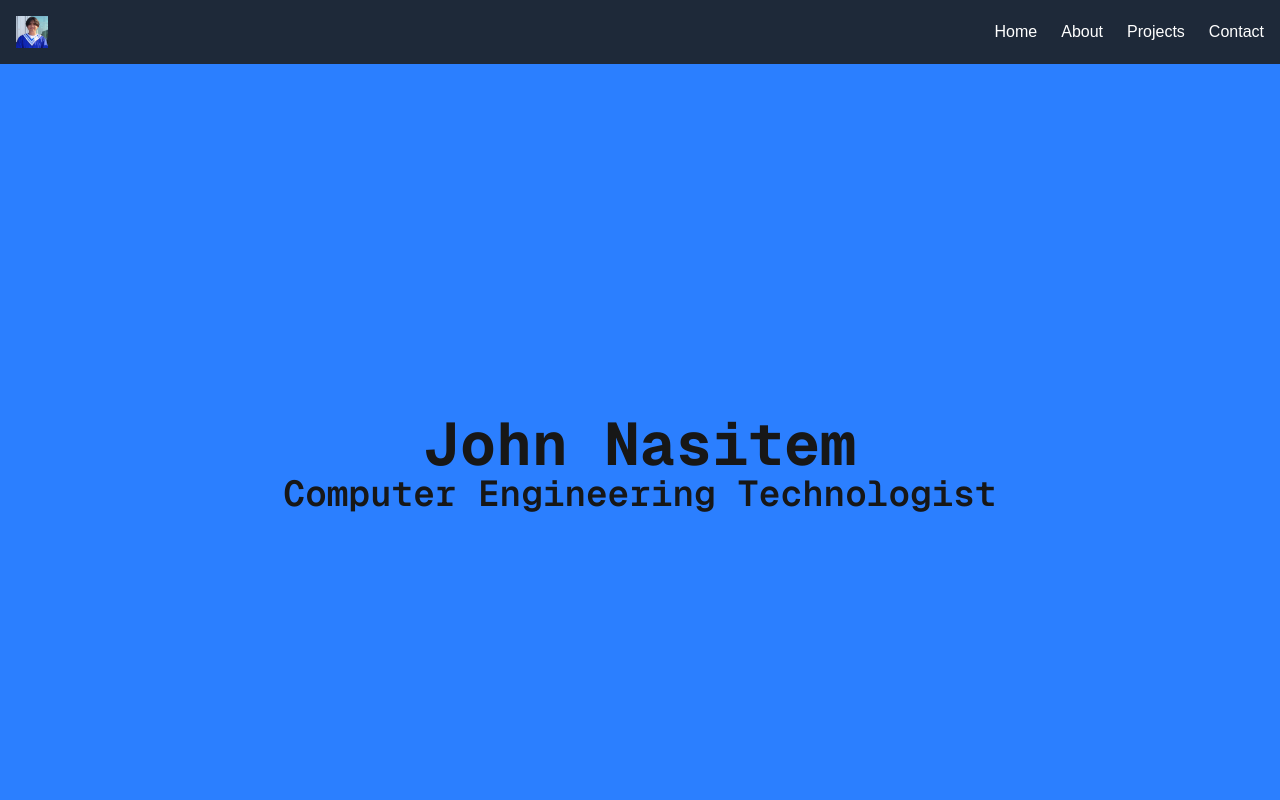
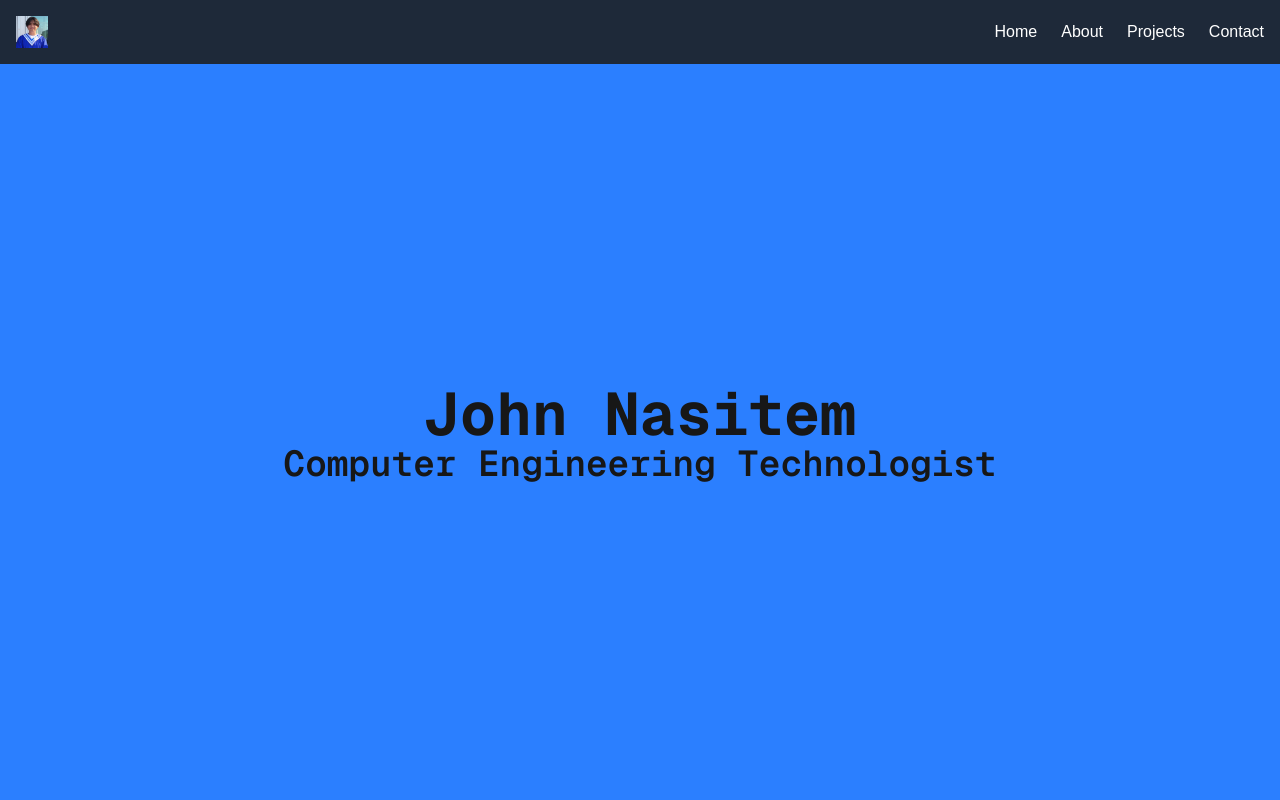
Before and after one commit to JohnNasitem/Website-Portfolio, a Next.js app in the folder Portfolio/: page / in a window 1280 px wide. Shown: the top 800 px of the page. Built offline with nearby package versions, Linux system fonts and the light colour scheme.

Commit message:
used custom css class

```diff
--- a/Portfolio/src/components/home-section.tsx
+++ b/Portfolio/src/components/home-section.tsx
@@ -1,5 +1,5 @@
 const HomeSection = () => (
-  <div id="home" className="grid grid-rows-[20px_1fr_20px] min-h-screen items-center justify-items-center p-8 pb-20 gap-16 sm:p-20 font-[family-name:var(--font-geist-sans)] bg-blue-500">
+  <div id="home" className="mainPage pageSection grid grid-rows-[20px_1fr_20px] items-center justify-items-center p-8 pb-20 gap-16 sm:p-20 font-[family-name:var(--font-geist-sans)] bg-blue-500">
     <main className="flex flex-col gap-[32px] row-start-2 items-center sm:items-start">
       <div className="list-inside list-decimal text-sm/6 text-center sm:text-left font-[family-name:var(--font-geist-mono)]">
         <h1 className="text-4xl sm:text-6xl font-bold justify-self-center">
```
